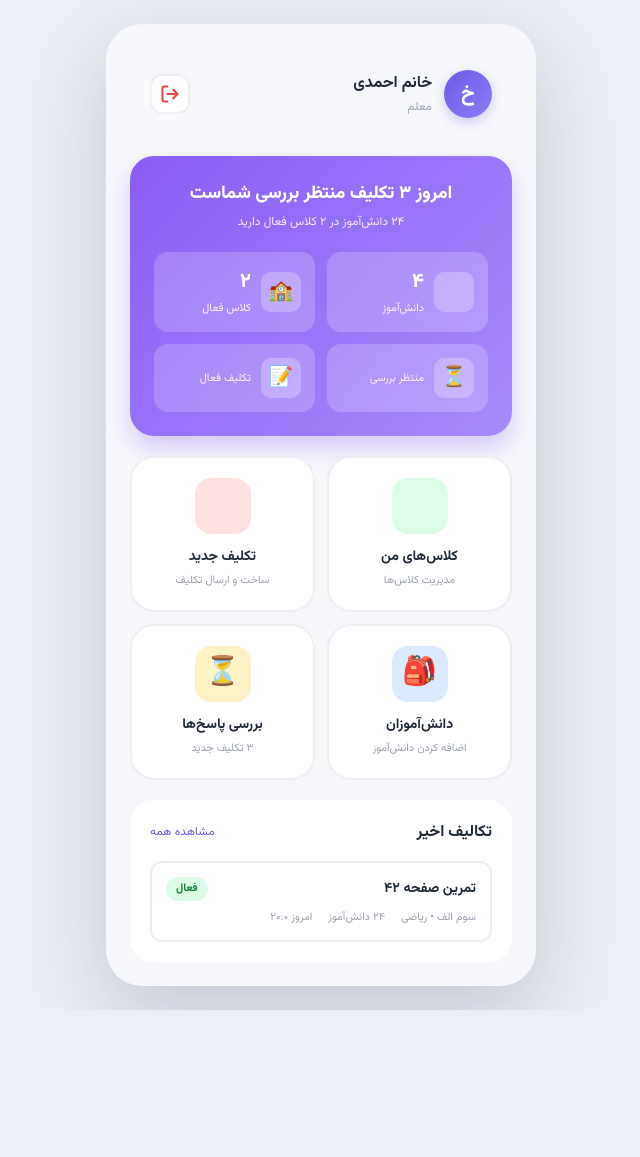
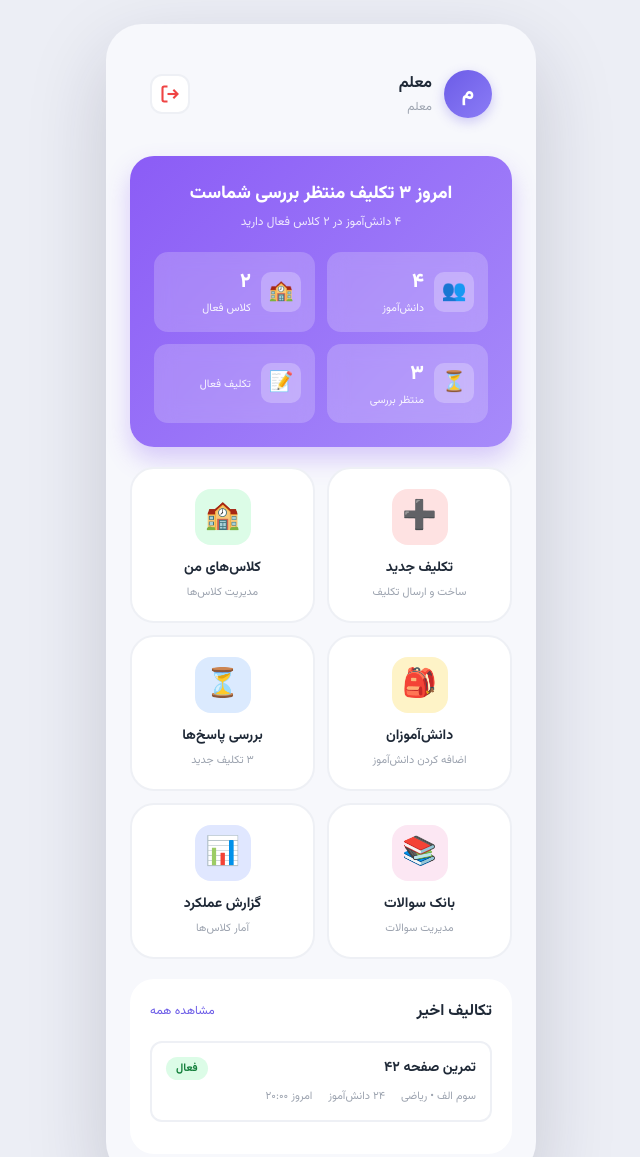
Before and after one commit to ghobeishawi6795/dabestan1, a plain HTML site: page public/teacher-home.html in a window 1280 px wide. Shown: the top 1157 px of the page, without its empty margins (319-959 px from the left). Before the commit the page ends 1010 px from the top, so only its background shows below. Drawn offline with Linux system fonts and the light colour scheme.

Commit message:
Update teacher-home.html

```diff
--- a/public/teacher-home.html
+++ b/public/teacher-home.html
@@ -9,357 +9,118 @@
 <link href="https://fonts.googleapis.com/css2?family=Vazirmatn:wght@400;500;600;700;800&display=swap" rel="stylesheet">
 <link rel="stylesheet" href="shared.css">
 <style>
-  .screen {
-    padding: 24px;
-    min-height: 100%;
-  }
-  .header {
-    display: flex;
-    align-items: center;
-    justify-content: space-between;
-    margin-bottom: 24px;
-    animation: fadeUp .5s var(--ease) both;
-  }
-  .user-info {
-    display: flex;
-    align-items: center;
-    gap: 12px;
-  }
-  .avatar {
-    width: 48px;
-    height: 48px;
-    border-radius: 50%;
-    background: linear-gradient(135deg, var(--primary), #8B7CF6);
-    color: white;
-    display: flex;
-    align-items: center;
-    justify-content: center;
-    font-size: 20px;
-    font-weight: 800;
-    box-shadow: 0 4px 12px rgba(108,92,231,.3);
-  }
-  .user-text h2 {
-    margin: 0 0 2px;
-    font-size: 16px;
-    font-weight: 700;
-  }
-  .user-text p {
-    margin: 0;
-    font-size: 12px;
-    color: var(--muted);
-  }
-  .logout-btn {
-    width: 40px;
-    height: 40px;
-    border-radius: 12px;
-    background: var(--card);
-    border: 2px solid var(--border);
-    display: flex;
-    align-items: center;
-    justify-content: center;
-    cursor: pointer;
-    transition: all .2s var(--ease);
-    color: var(--danger);
-  }
-  .logout-btn:hover {
-    border-color: var(--danger);
-    background: var(--danger-soft);
-  }
-  .logout-btn svg {
-    width: 20px;
-    height: 20px;
-  }
-
-  /* کارت آمار اصلی */
-  .stats-card {
-    background: linear-gradient(135deg, #8B5CF6 0%, #A78BFA 100%);
-    border-radius: var(--radius-lg);
-    padding: 24px;
-    margin-bottom: 20px;
-    color: white;
-    box-shadow: 0 12px 24px rgba(139,92,246,.3);
-    animation: fadeUp .5s var(--ease) .1s both;
-  }
-  .stats-card h3 {
-    margin: 0 0 4px;
-    font-size: 18px;
-    font-weight: 800;
-    text-align: center;
-  }
-  .stats-card .subtitle {
-    margin: 0 0 20px;
-    font-size: 12px;
-    opacity: .85;
-    text-align: center;
-  }
-  .stats-grid {
-    display: grid;
-    grid-template-columns: 1fr 1fr;
-    gap: 12px;
-  }
-  .stat-item {
-    background: rgba(255,255,255,.2);
-    backdrop-filter: blur(10px);
-    border-radius: 14px;
-    padding: 14px;
-    display: flex;
-    align-items: center;
-    gap: 10px;
-  }
-  .stat-icon {
-    width: 40px;
-    height: 40px;
-    border-radius: 10px;
-    background: rgba(255,255,255,.25);
-    display: flex;
-    align-items: center;
-    justify-content: center;
-    font-size: 20px;
-  }
-  .stat-value {
-    font-size: 20px;
-    font-weight: 800;
-    margin: 0 0 2px;
-  }
-  .stat-label {
-    font-size: 11px;
-    opacity: .9;
-    margin: 0;
-  }
-
-  /* گرید منو */
-  .menu-grid {
-    display: grid;
-    grid-template-columns: 1fr 1fr;
-    gap: 12px;
-    margin-bottom: 20px;
-  }
-  .menu-item {
-    background: var(--card);
-    border: 2px solid var(--border);
-    border-radius: var(--radius-lg);
-    padding: 20px 16px;
-    text-align: center;
-    cursor: pointer;
-    transition: all .25s var(--ease);
-    text-decoration: none;
-    color: inherit;
-    display: block;
-    animation: fadeUp .5s var(--ease) both;
-  }
+  .screen { padding: 24px; min-height: 100%; }
+  .header { display: flex; align-items: center; justify-content: space-between; margin-bottom: 24px; animation: fadeUp .5s var(--ease) both; }
+  .user-info { display: flex; align-items: center; gap: 12px; }
+  .avatar { width: 48px; height: 48px; border-radius: 50%; background: linear-gradient(135deg, var(--primary), #8B7CF6); color: white; display: flex; align-items: center; justify-content: center; font-size: 20px; font-weight: 800; box-shadow: 0 4px 12px rgba(108,92,231,.3); }
+  .user-text h2 { margin: 0 0 2px; font-size: 16px; font-weight: 700; }
+  .user-text p { margin: 0; font-size: 12px; color: var(--muted); }
+  .logout-btn { width: 40px; height: 40px; border-radius: 12px; background: var(--card); border: 2px solid var(--border); display: flex; align-items: center; justify-content: center; cursor: pointer; color: var(--danger); }
+  .logout-btn:hover { border-color: var(--danger); background: var(--danger-soft); }
+  .logout-btn svg { width: 20px; height: 20px; }
+  .stats-card { background: linear-gradient(135deg, #8B5CF6 0%, #A78BFA 100%); border-radius: var(--radius-lg); padding: 24px; margin-bottom: 20px; color: white; box-shadow: 0 12px 24px rgba(139,92,246,.3); animation: fadeUp .5s var(--ease) .1s both; }
+  .stats-card h3 { margin: 0 0 4px; font-size: 18px; font-weight: 800; text-align: center; }
+  .stats-card .subtitle { margin: 0 0 20px; font-size: 12px; opacity: .85; text-align: center; }
+  .stats-grid { display: grid; grid-template-columns: 1fr 1fr; gap: 12px; }
+  .stat-item { background: rgba(255,255,255,.2); backdrop-filter: blur(10px); border-radius: 14px; padding: 14px; display: flex; align-items: center; gap: 10px; }
+  .stat-icon { width: 40px; height: 40px; border-radius: 10px; background: rgba(255,255,255,.25); display: flex; align-items: center; justify-content: center; font-size: 20px; }
+  .stat-value { font-size: 20px; font-weight: 800; margin: 0 0 2px; }
+  .stat-label { font-size: 11px; opacity: .9; margin: 0; }
+  .menu-grid { display: grid; grid-template-columns: 1fr 1fr; gap: 12px; margin-bottom: 20px; }
+  .menu-item { background: var(--card); border: 2px solid var(--border); border-radius: var(--radius-lg); padding: 20px 16px; text-align: center; cursor: pointer; transition: all .25s var(--ease); text-decoration: none; color: inherit; display: block; animation: fadeUp .5s var(--ease) both; }
   .menu-item:nth-child(1) { animation-delay: .15s; }
   .menu-item:nth-child(2) { animation-delay: .22s; }
   .menu-item:nth-child(3) { animation-delay: .29s; }
   .menu-item:nth-child(4) { animation-delay: .36s; }
-  .menu-item:hover {
-    border-color: var(--primary);
-    transform: translateY(-3px);
-    box-shadow: var(--shadow);
-  }
-  .menu-item:active {
-    transform: scale(.97);
-  }
-  .menu-icon {
-    width: 56px;
-    height: 56px;
-    border-radius: 16px;
-    margin: 0 auto 12px;
-    display: flex;
-    align-items: center;
-    justify-content: center;
-    font-size: 28px;
-  }
-  .menu-item:nth-child(1) .menu-icon { background: #DCFCE7; }
-  .menu-item:nth-child(2) .menu-icon { background: #FEE2E2; }
-  .menu-item:nth-child(3) .menu-icon { background: #DBEAFE; }
-  .menu-item:nth-child(4) .menu-icon { background: #FEF3C7; }
-  .menu-title {
-    font-size: 14px;
-    font-weight: 700;
-    margin: 0 0 4px;
-  }
-  .menu-desc {
-    font-size: 11px;
-    color: var(--muted);
-    margin: 0;
-  }
-
-  /* بخش تکالیف اخیر */
-  .recent-section {
-    background: var(--card);
-    border-radius: var(--radius-lg);
-    padding: 20px;
-    animation: fadeUp .5s var(--ease) .4s both;
-  }
-  .section-header {
-    display: flex;
-    align-items: center;
-    justify-content: space-between;
-    margin-bottom: 16px;
-  }
-  .section-header h3 {
-    margin: 0;
-    font-size: 16px;
-    font-weight: 700;
-  }
-  .section-header .badge {
-    background: var(--primary-soft);
-    color: var(--primary);
-    padding: 4px 10px;
-    border-radius: 999px;
-    font-size: 11px;
-    font-weight: 700;
-  }
-  .task-item {
-    padding: 14px;
-    border: 2px solid var(--border);
-    border-radius: 12px;
-    margin-bottom: 12px;
-    transition: all .2s var(--ease);
-  }
-  .task-item:hover {
-    border-color: var(--primary);
-    background: var(--primary-soft);
-  }
-  .task-item:last-child {
-    margin-bottom: 0;
-  }
-  .task-header {
-    display: flex;
-    align-items: center;
-    justify-content: space-between;
-    margin-bottom: 8px;
-  }
-  .task-title {
-    font-size: 14px;
-    font-weight: 700;
-    margin: 0;
-  }
-  .task-status {
-    background: #DCFCE7;
-    color: #15803D;
-    padding: 3px 10px;
-    border-radius: 999px;
-    font-size: 11px;
-    font-weight: 700;
-  }
-  .task-meta {
-    display: flex;
-    gap: 16px;
-    font-size: 11px;
-    color: var(--muted);
-  }
-  .empty-state {
-    text-align: center;
-    padding: 24px 16px;
-    color: var(--muted);
-  }
-  .empty-state .emoji {
-    font-size: 48px;
-    margin-bottom: 8px;
-  }
-  .empty-state p {
-    margin: 0;
-    font-size: 13px;
-  }
-
-  @keyframes fadeUp {
-    from { opacity: 0; transform: translateY(16px); }
-    to { opacity: 1; transform: translateY(0); }
-  }
+  .menu-item:nth-child(5) { animation-delay: .43s; }
+  .menu-item:nth-child(6) { animation-delay: .50s; }
+  .menu-item:hover { border-color: var(--primary); transform: translateY(-3px); box-shadow: var(--shadow); }
+  .menu-item:active { transform: scale(.97); }
+  .menu-icon { width: 56px; height: 56px; border-radius: 16px; margin: 0 auto 12px; display: flex; align-items: center; justify-content: center; font-size: 28px; }
+  .menu-item:nth-child(1) .menu-icon { background: #FEE2E2; }
+  .menu-item:nth-child(2) .menu-icon { background: #DCFCE7; }
+  .menu-item:nth-child(3) .menu-icon { background: #FEF3C7; }
+  .menu-item:nth-child(4) .menu-icon { background: #DBEAFE; }
+  .menu-item:nth-child(5) .menu-icon { background: #FCE7F3; }
+  .menu-item:nth-child(6) .menu-icon { background: #E0E7FF; }
+  .menu-title { font-size: 14px; font-weight: 700; margin: 0 0 4px; }
+  .menu-desc { font-size: 11px; color: var(--muted); margin: 0; }
+  .recent-section { background: var(--card); border-radius: var(--radius-lg); padding: 20px; animation: fadeUp .5s var(--ease) .4s both; }
+  .section-header { display: flex; align-items: center; justify-content: space-between; margin-bottom: 16px; }
+  .section-header h3 { margin: 0; font-size: 16px; font-weight: 700; }
+  .section-header a { font-size: 12px; color: var(--primary); text-decoration: none; }
+  .task-item { padding: 14px; border: 2px solid var(--border); border-radius: 12px; margin-bottom: 12px; }
+  .task-header { display: flex; align-items: center; justify-content: space-between; margin-bottom: 8px; }
+  .task-title { font-size: 14px; font-weight: 700; margin: 0; }
+  .task-status { background: #DCFCE7; color: #15803D; padding: 3px 10px; border-radius: 999px; font-size: 11px; font-weight: 700; }
+  .task-meta { display: flex; gap: 16px; font-size: 11px; color: var(--muted); }
+  @keyframes fadeUp { from { opacity: 0; transform: translateY(16px); } to { opacity: 1; transform: translateY(0); } }
 </style>
 </head>
 <body>
-
 <div class="phone">
   <div class="screen">
-
-    <!-- هدر -->
     <div class="header">
       <div class="user-info">
-        <div class="avatar" id="userAvatar">خ</div>
+        <div class="avatar" id="userAvatar">م</div>
         <div class="user-text">
-          <h2 id="userName">خانم احمدی</h2>
+          <h2 id="userName">معلم</h2>
           <p>معلم</p>
         </div>
       </div>
       <div class="logout-btn" onclick="logout()">
-        <svg viewBox="0 0 24 24" fill="none" stroke="currentColor" stroke-width="2.5" stroke-linecap="round" stroke-linejoin="round">
-          <path d="M9 21H5a2 2 0 0 1-2-2V5a2 2 0 0 1 2-2h4"/>
-          <polyline points="16 17 21 12 16 7"/>
-          <line x1="21" y1="12" x2="9" y2="12"/>
-        </svg>
+        <svg viewBox="0 0 24 24" fill="none" stroke="currentColor" stroke-width="2.5"><path d="M9 21H5a2 2 0 0 1-2-2V5a2 2 0 0 1 2-2h4"/><polyline points="16 17 21 12 16 7"/><line x1="21" y1="12" x2="9" y2="12"/></svg>
       </div>
     </div>
 
-    <!-- کارت آمار -->
     <div class="stats-card">
       <h3>امروز ۳ تکلیف منتظر بررسی شماست</h3>
-      <p class="subtitle">۲۴ دانش‌آموز در ۲ کلاس فعال دارید</p>
+      <p class="subtitle">۴ دانش‌آموز در ۲ کلاس فعال دارید</p>
       <div class="stats-grid">
-        <div class="stat-item">
-          <div class="stat-icon"></div>
-          <div>
-            <p class="stat-value">۴</p>
-            <p class="stat-label">دانش‌آموز</p>
-          </div>
-        </div>
-        <div class="stat-item">
-          <div class="stat-icon">🏫</div>
-          <div>
-            <p class="stat-value">۲</p>
-            <p class="stat-label">کلاس فعال</p>
-          </div>
-        </div>
-        <div class="stat-item">
-          <div class="stat-icon">⏳</div>
-          <div>
-            <p class="stat-value"></p>
-            <p class="stat-label">منتظر بررسی</p>
-          </div>
-        </div>
-        <div class="stat-item">
-          <div class="stat-icon">📝</div>
-          <div>
-            <p class="stat-value"></p>
-            <p class="stat-label">تکلیف فعال</p>
-          </div>
-        </div>
+        <div class="stat-item"><div class="stat-icon">👥</div><div><p class="stat-value">۴</p><p class="stat-label">دانش‌آموز</p></div></div>
+        <div class="stat-item"><div class="stat-icon">🏫</div><div><p class="stat-value">۲</p><p class="stat-label">کلاس فعال</p></div></div>
+        <div class="stat-item"><div class="stat-icon">⏳</div><div><p class="stat-value">۳</p><p class="stat-label">منتظر بررسی</p></div></div>
+        <div class="stat-item"><div class="stat-icon">📝</div><div><p class="stat-value"></p><p class="stat-label">تکلیف فعال</p></div></div>
       </div>
     </div>
 
-    <!-- منوی اصلی -->
     <div class="menu-grid">
+      <a href="teacher-create.html" class="menu-item">
+        <div class="menu-icon">➕</div>
+        <p class="menu-title">تکلیف جدید</p>
+        <p class="menu-desc">ساخت و ارسال تکلیف</p>
+      </a>
       <a href="#" class="menu-item">
-        <div class="menu-icon"></div>
+        <div class="menu-icon">🏫</div>
         <p class="menu-title">کلاس‌های من</p>
         <p class="menu-desc">مدیریت کلاس‌ها</p>
       </a>
-
-      <a href="teacher-create.html" class="menu-item">
-        <div class="menu-icon"></div>
-        <p class="menu-title">تکلیف جدید</p>
-        <p class="menu-desc">ساخت و ارسال تکلیف</p>
-      </a>
-
       <a href="teacher-add-student.html" class="menu-item">
         <div class="menu-icon">🎒</div>
         <p class="menu-title">دانش‌آموزان</p>
         <p class="menu-desc">اضافه کردن دانش‌آموز</p>
       </a>
-
       <a href="#" class="menu-item">
         <div class="menu-icon">⏳</div>
         <p class="menu-title">بررسی پاسخ‌ها</p>
         <p class="menu-desc">۳ تکلیف جدید</p>
       </a>
+      <a href="teacher-question-bank.html" class="menu-item">
+        <div class="menu-icon">📚</div>
+        <p class="menu-title">بانک سوالات</p>
+        <p class="menu-desc">مدیریت سوالات</p>
+      </a>
+      <a href="#" class="menu-item">
+        <div class="menu-icon">📊</div>
+        <p class="menu-title">گزارش عملکرد</p>
+        <p class="menu-desc">آمار کلاس‌ها</p>
+      </a>
     </div>
 
-    <!-- تکالیف اخیر -->
     <div class="recent-section">
       <div class="section-header">
         <h3>تکالیف اخیر</h3>
-        <a href="#" style="font-size:12px;color:var(--primary);text-decoration:none;">مشاهده همه</a>
+        <a href="#">مشاهده همه</a>
       </div>
       <div class="task-item">
         <div class="task-header">
@@ -369,23 +130,19 @@
         <div class="task-meta">
           <span>سوم الف • ریاضی</span>
           <span>۲۴ دانش‌آموز</span>
-          <span>امروز ۲۰:۰</span>
+          <span>امروز ۲۰:۰۰</span>
         </div>
       </div>
     </div>
-
   </div>
 </div>
 
 <script>
-// نمایش اطلاعات کاربر
 const user = JSON.parse(localStorage.getItem('user') || '{}');
 if (user.name) {
   document.getElementById('userName').textContent = user.name;
   document.getElementById('userAvatar').textContent = user.name.charAt(0);
 }
-
-// خروج
 function logout() {
   if (confirm('آیا می‌خواهید خارج شوید؟')) {
     localStorage.removeItem('user');
@@ -393,6 +150,5 @@ function logout() {
   }
 }
 </script>
-
 </body>
-                                     </html>
+</html>
```
